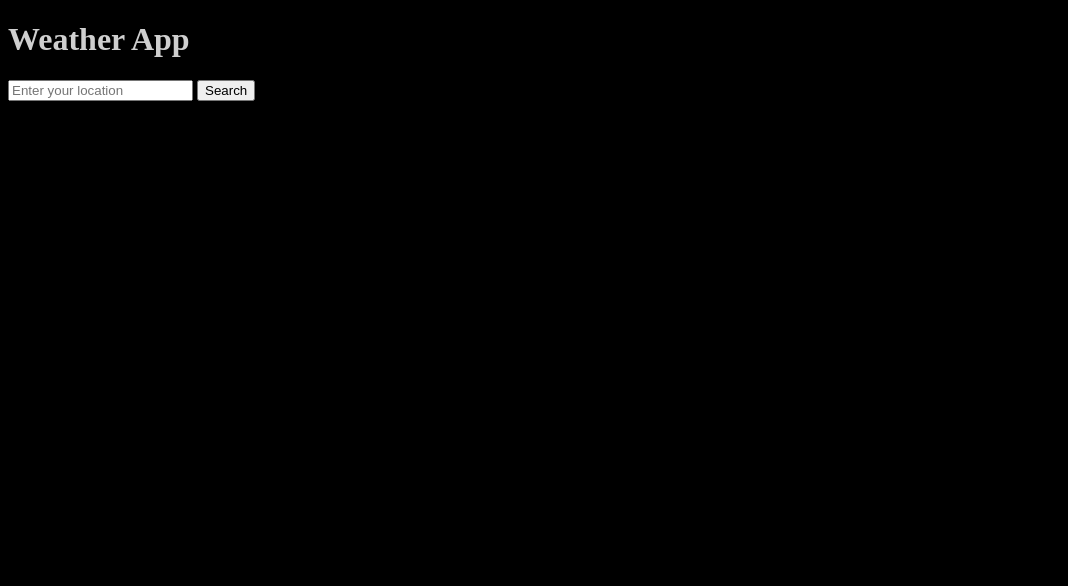
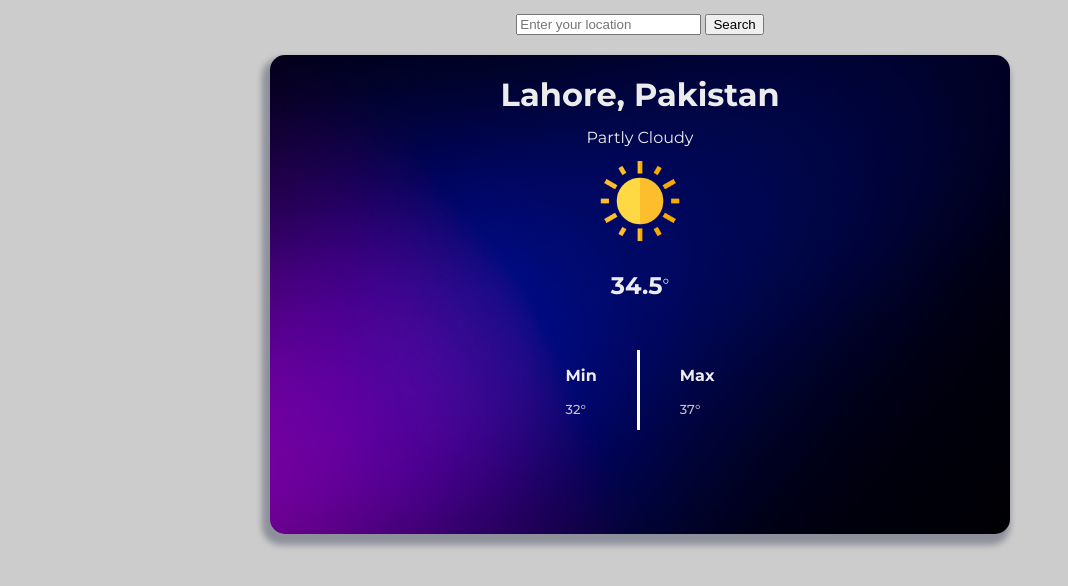
Before and after one commit to mustafa-bhatti/weather-app, a website built with webpack: page src/template.html in a window 1280 px wide. Shown: the whole page, without its empty margins (0-1068 px from the left). Built offline with nearby package versions, Linux system fonts and the light colour scheme; no server answers.

Commit message:
renders weather data after searching

```diff
--- a/src/index.js
+++ b/src/index.js
@@ -1,4 +1,5 @@
 import './styles.css';
+import { renderWeather } from './render';
 import { fetchData, processData } from './weather-api';
 
 const form = document.querySelector('#search-form');
@@ -11,4 +12,9 @@ form.addEventListener('submit', async function (event) {
   const data = await fetchData(searchQuery);
   const processedData = processData(data);
   console.log(processedData);
+  renderWeather(processedData);
 });
+//TODO: Implement Rendring of weather Report
+const data = await fetchData('Lahore');
+const processedData = processData(data);
+renderWeather(processedData)
--- /dev/null
+++ b/src/render.js
@@ -0,0 +1,20 @@
+import clearDay from "./images/clear-day.png"
+import partlyCloudyDay from "./images/partly-cloudy-day.png"
+const location = document.querySelector('.location');
+const desc = document.querySelector('.desc');
+const icon = document.querySelector('.icon');
+const temp = document.querySelector('.temp');
+const min = document.querySelector('.min');
+const max = document.querySelector('.max');
+
+export const renderWeather = function (weatherObject) {
+  console.log(weatherObject.location);
+  location.textContent = weatherObject.location;
+  desc.textContent = weatherObject.desc;
+  temp.textContent = weatherObject.temp
+  min.textContent = weatherObject.min
+  max.textContent = weatherObject.max
+  import (`./images/${weatherObject.icon}.png`).then(response => {
+    icon.src = response.default
+  })
+};
--- a/src/styles.css
+++ b/src/styles.css
@@ -1,13 +1,81 @@
+@import url('https://fonts.googleapis.com/css2?family=Montserrat:wght@100..900&display=swap');
+
 :root {
   box-sizing: border-box;
   margin: 0;
   padding: 0;
+  --grey-bright: rgb(236, 236, 236);
+}
+body {
+  font-family: 'Montserrat', sans-serif;
+  height: 95vh;
+  background-color: rgb(204, 204, 204);
+}
+
+.main-container {
+  display: flex;
+  flex-direction: column;
+  gap: 20px;
+  justify-content: center;
+  height: 70%;
+  align-items: center;
+}
+.card {
+  box-shadow: -4px 7px 6px 4px rgba(1, 9, 45, 0.311);
   background-color: rgb(0, 0, 0);
+  width: calc(50vw + 100px);
+  height: 90%;
+  color: var(--grey-bright);
+  background-image: url('images/bg.png');
+  background-repeat: no-repeat;
+  background-size: cover;
+  min-width: 410px;
+  -webkit-border-radius: 15px;
+  -moz-border-radius: 15px;
+  -ms-border-radius: 15px;
+  -o-border-radius: 15px;
+  border-radius: 15px;
 }
-* {
-  color: rgb(207, 207, 207);
+.container {
+  display: flex;
+  flex-direction: column;
+  justify-content: center;
+  align-items: center;
+  gap: 14px;
+  margin-top: 20px;
+  min-width: 410px;
 }
-input,
-button {
-  color: black;
+.location {
+  font-size: 2rem;
+  font-weight: 700;
+  max-width: 300px;
+  text-align: center;
 }
+.temp {
+  font-size: 24px;
+  font-weight: bold;
+  vertical-align: sub;
+}
+.min-max-container {
+  display: flex;
+  justify-content: center;
+  align-items: center;
+  align-content: center;
+  /* gap: 50px; */
+  padding: 20px 20px;
+  font-weight: 700;
+}
+.max-container {
+  padding-left: 40px;
+}
+.min-container {
+  /* padding-right: 40px; */
+  padding-right: 40px;
+  border-right: 3px solid white;
+}
+p:has(.max),
+p:has(.min) {
+  font-weight: 500;
+  font-size: 13px;
+  color: rgb(195, 195, 195);
+}
--- a/src/template.html
+++ b/src/template.html
@@ -7,7 +7,8 @@
     <link rel="stylesheet" href="styles.css" />
   </head>
   <body>
-    <h1>Weather App</h1>
+    <!-- <h1>Weather App</h1> -->
+    <div class="main-container">
       <form id="search-form">
         <input
           type="text"
@@ -19,5 +20,29 @@
         />
         <button type="submit">Search</button>
       </form>
+      <div class="card">
+        <div class="container">
+          <span class="location">Lahore, Pakistan</span>
+          <span class="desc">Partly Cloudy</span>
+          <img
+            class="icon"
+            src="images/sun.png"
+            width="80px"
+            height="80px"
+            title="weather"
+          />
+          <p class="temp-main"><span class="temp">34.5</span>&deg;</p>
+          <div class="min-max-container">
+            <div class="min-container">
+              <p>Min</p>
+              <p><span class="min">32</span>&deg;</p>
+            </div>
+            <div class="max-container">
+              <p>Max</p>
+              <p><span class="max">37</span>&deg;</p>
+          </div>
+        </div>
+      </div>
+    </div>
   </body>
 </html>
--- a/src/weather-api.js
+++ b/src/weather-api.js
@@ -10,26 +10,25 @@ const fetchData = async function (location, units = 'metric') {
 
 /**
 |--------------------------------------------------
-|  weatherReport constructor(location, desc, temp, time, feelsLike, rainProb)
+|  weatherReport constructor(location, desc, temp,min,max,icon)
 |--------------------------------------------------
 */
 
 const processData = function (weatherData) {
-  //   console.log(weatherData);
   const location = weatherData.resolvedAddress;
-  const desc = weatherData.days[0].description;
+  const desc = weatherData.days[0].conditions;
   const temp = weatherData.currentConditions.temp;
-  const time = weatherData.currentConditions.datetime;
-  const feelsLike = weatherData.currentConditions.feelslike;
-  const rainProb = weatherData.days[0].precipprob;
+  const minTemp = weatherData.days[0].tempmin;
+  const maxTemp = weatherData.days[0].tempmax;
+  const icon = weatherData.days[0].icon;
   // console.log(location,desc,temp,feelsLike,rainProb)
   const toadyWeather = new WeatherReport(
     location,
     desc,
     temp,
-    time,
-    feelsLike,
-    rainProb
+    minTemp,
+    maxTemp,
+    icon
   );
   return toadyWeather;
 };
--- a/src/weatherClass.js
+++ b/src/weatherClass.js
@@ -1,10 +1,10 @@
 export class WeatherReport {
-  constructor(location, desc, temp, time, feelsLike, rainProb) {
+  constructor(location, desc, temp, min, max, icon) {
     this.location = location;
     this.desc = desc;
     this.temp = temp;
-    this.time = time;
-    this.feelsLike = feelsLike;
-    this.rainProb = rainProb;
+    this.min = min;
+    this.max = max;
+    this.icon = icon;
   }
 }
```
Also changed, not shown: src/images/bg.png (added), src/images/clear-day.png (added), src/images/clear-night.png (added), src/images/cloudy.png (added), src/images/fog.png (added), src/images/partly-cloudy-day.png (added), src/images/partly-cloudy-night.png (added), src/images/rain.png (added), src/images/snow.png (added), src/images/sun.png (added), src/images/wind.png (added). Lines whose indentation alone changed are shown as unchanged.
